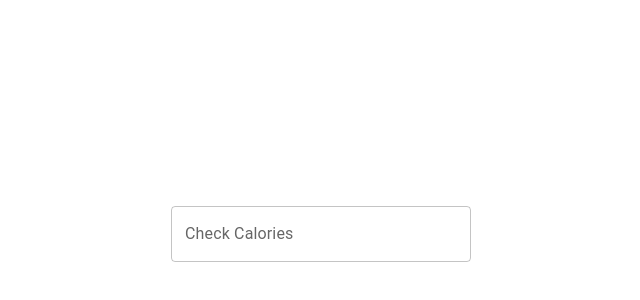
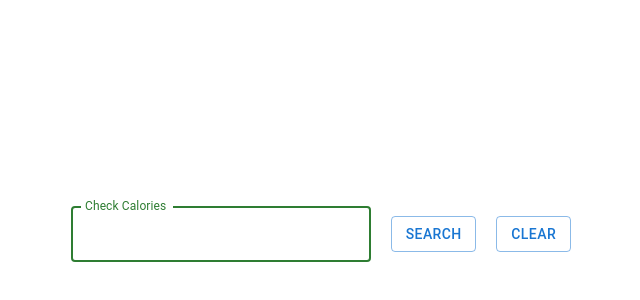
Before and after one commit to JustBecerra/Calorie-Counter, a React (Vite) app: page / in a window 1280 px wide. Shown: the part 166-466 px from the top of the page, without its empty margins (319-959 px from the left). Built offline with nearby package versions, Linux system fonts and the light colour scheme.

Commit message:
added search and clear buttons

```diff
--- a/src/components/FoodPanel/index.tsx
+++ b/src/components/FoodPanel/index.tsx
@@ -1,6 +1,5 @@
 import Stack from "@mui/material/Stack";
-import Autocomplete from "@mui/material/Autocomplete";
-import TextField from "@mui/material/TextField";
+import { Autocomplete, TextField, Button } from "@mui/material";
 
 const foodItems = [
   {
@@ -15,7 +14,7 @@ const foodItems = [
 
 export const FoodPanel = () => {
   return (
-    <Stack spacing={2} sx={{ width: 300 }}>
+    <Stack sx={{ width: 500, flexDirection: "row", justifyContent: "center", alignItems: "center" }}>
       <Autocomplete
         freeSolo
         options={foodItems.map((option) => option.name)}
@@ -24,13 +23,18 @@ export const FoodPanel = () => {
             {...params}
             label="Check Calories"
             color="success"
-            variant="outlined"
+            focused
+            sx={{
+                width: 300
+            }}
             InputProps={{
               ...params.InputProps,
             }}
           />
         )}
       />
+      <Button variant="outlined" sx={{marginLeft: "4%"}}>Search</Button>
+      <Button variant="outlined" sx={{marginLeft: "4%"}}>Clear</Button>
     </Stack>
   );
 };
```
